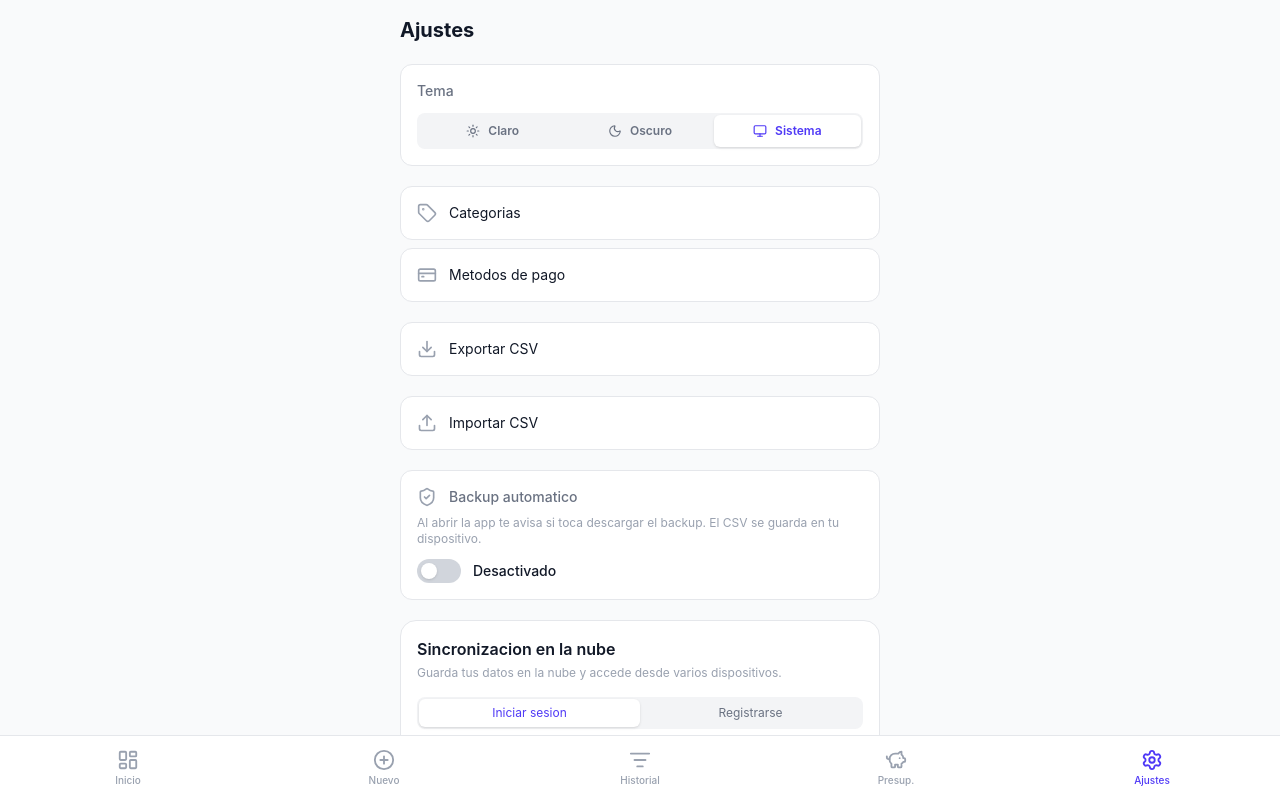
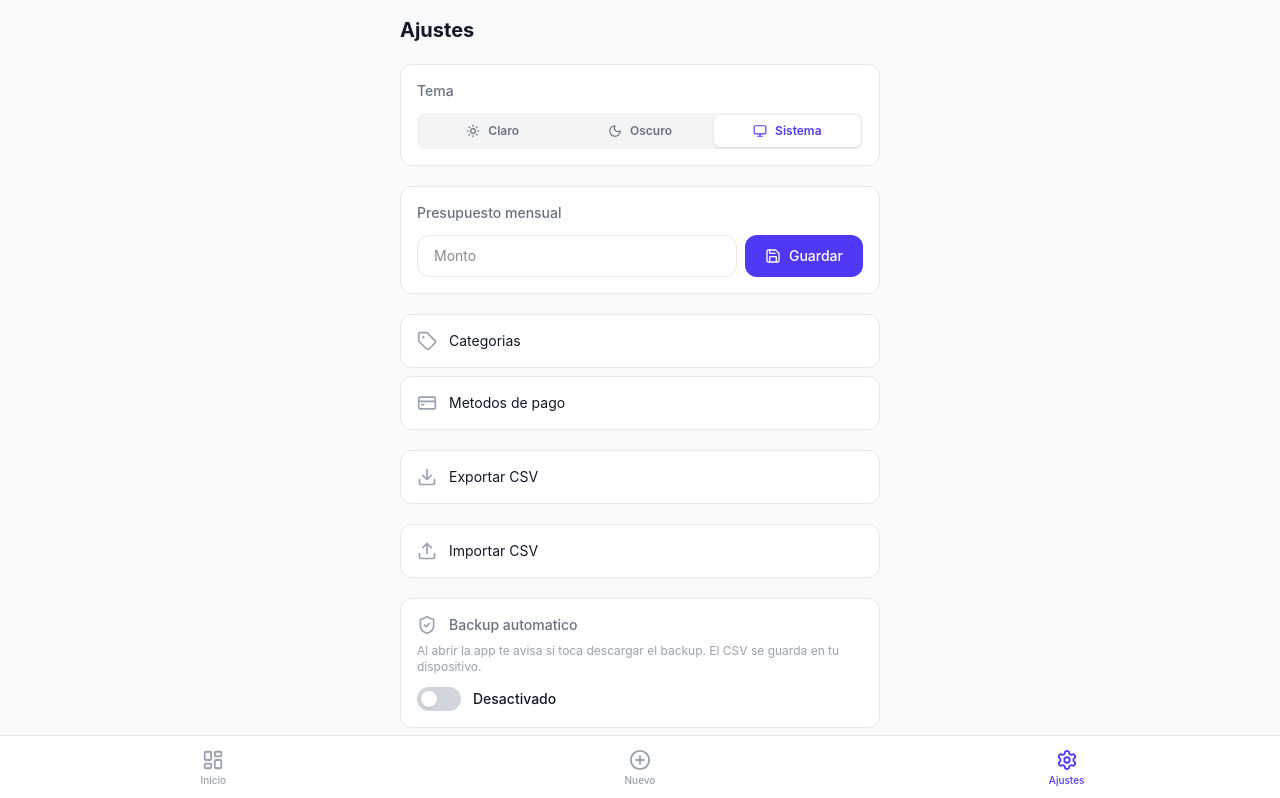
Before and after one commit to fperezdev/expenses, a React (Vite) app in the folder packages/client/: page /settings in a window 1280 px wide. Shown: the top 798 px of the page. Built offline with nearby package versions, Linux system fonts and the light colour scheme.

Commit message:
refactor: remove History/Budget sections, move budget input to Settings

```diff
--- a/packages/client/src/components/BottomNav.tsx
+++ b/packages/client/src/components/BottomNav.tsx
@@ -1,11 +1,9 @@
 import { NavLink } from "react-router-dom";
-import { LayoutDashboard, PlusCircle, ListFilter, PiggyBank, Settings } from "lucide-react";
+import { LayoutDashboard, PlusCircle, Settings } from "lucide-react";
 
 const tabs = [
   { to: "/", label: "Inicio", icon: LayoutDashboard },
   { to: "/add", label: "Nuevo", icon: PlusCircle },
-  { to: "/history", label: "Historial", icon: ListFilter },
-  { to: "/budget", label: "Presup.", icon: PiggyBank },
   { to: "/settings", label: "Ajustes", icon: Settings },
 ];
 
--- a/packages/client/src/main.tsx
+++ b/packages/client/src/main.tsx
@@ -9,8 +9,6 @@ import { SWRegister } from "@/components/SWRegister";
 import Dashboard from "@/pages/Dashboard";
 import AddExpense from "@/pages/AddExpense";
 import EditExpense from "@/pages/EditExpense";
-import History from "@/pages/History";
-import Budget from "@/pages/Budget";
 import Categories from "@/pages/Categories";
 import PaymentMethods from "@/pages/PaymentMethods";
 import Settings from "@/pages/Settings";
@@ -28,8 +26,6 @@ createRoot(document.getElementById("app")!).render(
                 <Route index element={<Dashboard />} />
                 <Route path="add" element={<AddExpense />} />
                 <Route path="edit/:id" element={<EditExpense />} />
-                <Route path="history" element={<History />} />
-                <Route path="budget" element={<Budget />} />
                 <Route path="categories" element={<Categories />} />
                 <Route path="payment-methods" element={<PaymentMethods />} />
                 <Route path="settings" element={<Settings />} />
--- a/packages/client/src/pages/Settings.tsx
+++ b/packages/client/src/pages/Settings.tsx
@@ -11,9 +11,11 @@ import {
   Tag,
   CreditCard,
   Database,
+  Save,
 } from "lucide-react";
 import { useTheme } from "@/hooks/useTheme";
 import { getDB, getCurrentPath, changeDBPath } from "@/lib/db";
+import { getMonthKey } from "@/lib/utils";
 import { exportAllToCSV, downloadCSV } from "@/lib/export";
 import { parseCSVPreview, importFromCSV } from "@/lib/import";
 import { performBackupDownload, isBackupEnabled, getBackupInfo } from "@/lib/backup";
@@ -66,6 +68,9 @@ export default function Settings() {
     Math.round(getSyncIntervalMs() / (60 * 60 * 1000))
   );
   const [loggedIn, setLoggedIn] = useState(isLoggedIn());
+  const [budgetAmount, setBudgetAmount] = useState("");
+  const [savingBudget, setSavingBudget] = useState(false);
+
   const [authMode, setAuthMode] = useState<"login" | "register">("login");
   const [authEmail, setAuthEmail] = useState("");
   const [authPassword, setAuthPassword] = useState("");
@@ -77,6 +82,44 @@ export default function Settings() {
     setDbPath(getCurrentPath());
     setPathInput(getCurrentPath());
   }, []);
+
+  useEffect(() => {
+    (async () => {
+      try {
+        const db = getDB();
+        const mk = getMonthKey(new Date());
+        const row = await db.selectObject(
+          "SELECT amount FROM budgets WHERE month=? AND deleted_at IS NULL",
+          [mk]
+        ) as unknown as { amount: number } | undefined;
+        if (row) setBudgetAmount(row.amount.toString());
+      } catch {}
+    })();
+  }, []);
+
+  const handleBudgetSave = async () => {
+    const amount = parseFloat(budgetAmount);
+    if (!amount || amount <= 0) return;
+    setSavingBudget(true);
+    try {
+      const db = getDB();
+      const mk = getMonthKey(new Date());
+      const existing = await db.selectObject(
+        "SELECT id FROM budgets WHERE month=? AND deleted_at IS NULL",
+        [mk]
+      ) as unknown as { id: string } | undefined;
+      if (existing) {
+        await db.exec({ sql: "UPDATE budgets SET amount=?, updated_at=datetime('now') WHERE id=?", bind: [amount, existing.id] });
+      } else {
+        await db.exec({
+          sql: "INSERT INTO budgets(id, month, amount) VALUES(?,?,?)",
+          bind: [crypto.randomUUID(), mk, amount],
+        });
+      }
+    } catch {} finally {
+      setSavingBudget(false);
+    }
+  };
 
   const handlePathChange = async () => {
     const trimmed = pathInput.trim();
@@ -173,6 +216,27 @@ export default function Settings() {
               </button>
             );
           })}
+        </div>
+      </div>
+
+      <div className="rounded-xl border border-gray-200 bg-white p-4 dark:border-gray-800 dark:bg-gray-900">
+        <p className="mb-3 text-sm font-medium text-gray-500">Presupuesto mensual</p>
+        <div className="flex gap-2">
+          <input
+            type="number"
+            value={budgetAmount}
+            onChange={(e) => setBudgetAmount(e.target.value)}
+            placeholder="Monto"
+            className="flex-1 rounded-xl border border-gray-200 bg-white px-4 py-2.5 text-sm focus:outline-none focus:ring-2 focus:ring-indigo-500 dark:border-gray-700 dark:bg-gray-800"
+          />
+          <button
+            onClick={handleBudgetSave}
+            disabled={savingBudget}
+            className="flex items-center gap-2 rounded-xl bg-indigo-600 px-5 py-2.5 text-sm font-medium text-white disabled:opacity-50"
+          >
+            <Save size={16} />
+            {savingBudget ? "Guardando..." : "Guardar"}
+          </button>
         </div>
       </div>
 
```
